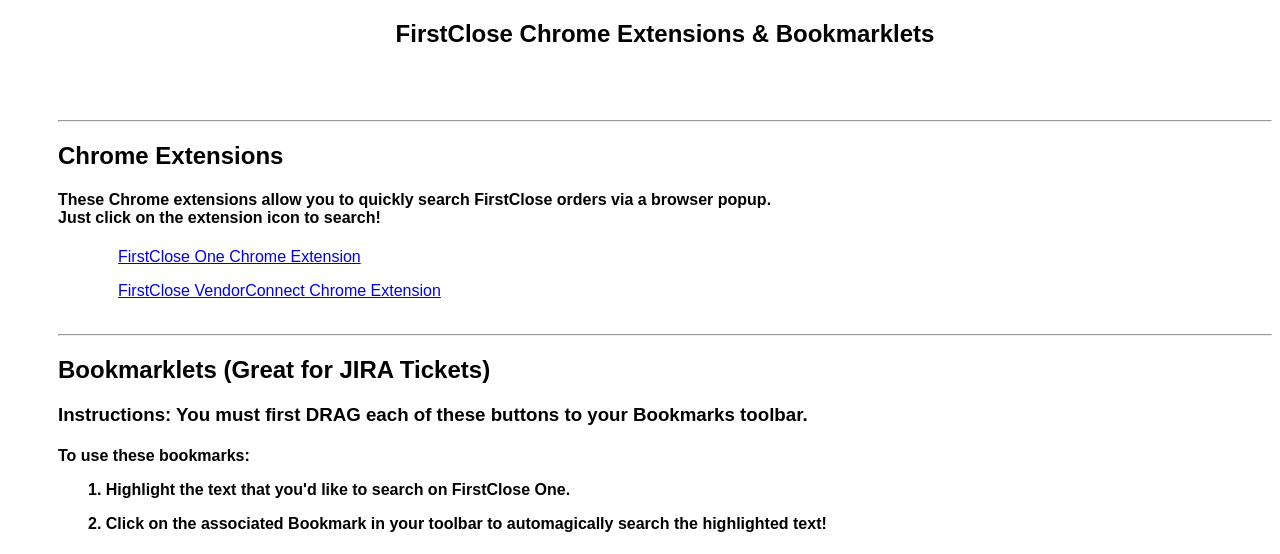
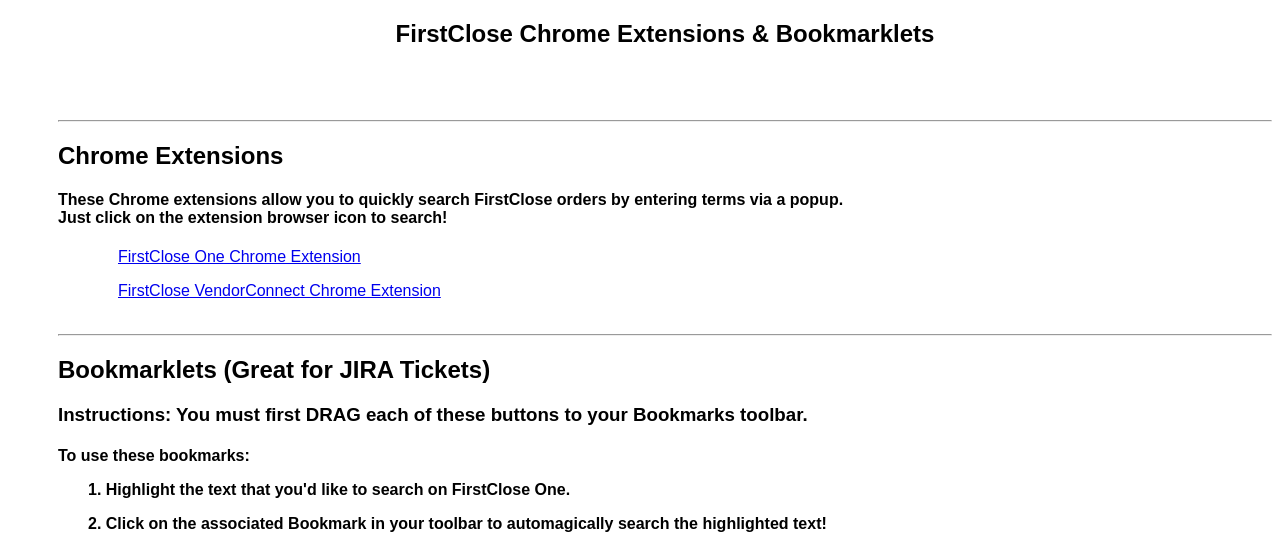
Before and after one commit to austinmikey/austinmikey.github.io, a plain HTML site: page bookmarklets.html in a window 1280 px wide. Shown: the top 554 px of the page. Drawn offline with Linux system fonts and the light colour scheme.

Commit message:
Update bookmarklets.html

```diff
--- a/bookmarklets.html
+++ b/bookmarklets.html
@@ -33,8 +33,8 @@
   <hr>
   <h2>Chrome Extensions</h2>
   <p>
-  <h4>These Chrome extensions allow you to quickly search FirstClose orders via a browser popup.
-    <br>Just click on the extension icon to search!</h4>
+  <h4>These Chrome extensions allow you to quickly search FirstClose orders by entering terms via a popup.
+    <br>Just click on the extension browser icon to search!</h4>
   <p>
   <a href="https://chrome.google.com/webstore/detail/search-firstclose-one/bkhpbolnejbpadapnkkigfdemnklbodl?hl=en&gl=US" target="_blank">FirstClose One Chrome Extension</a>
   <p>
```
